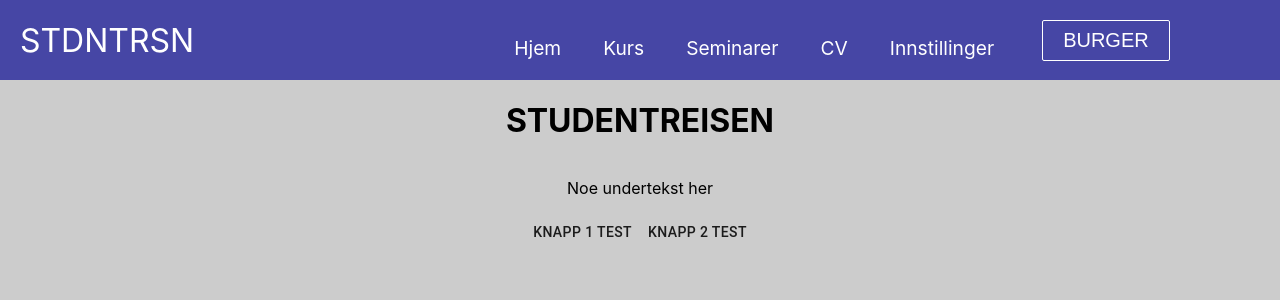
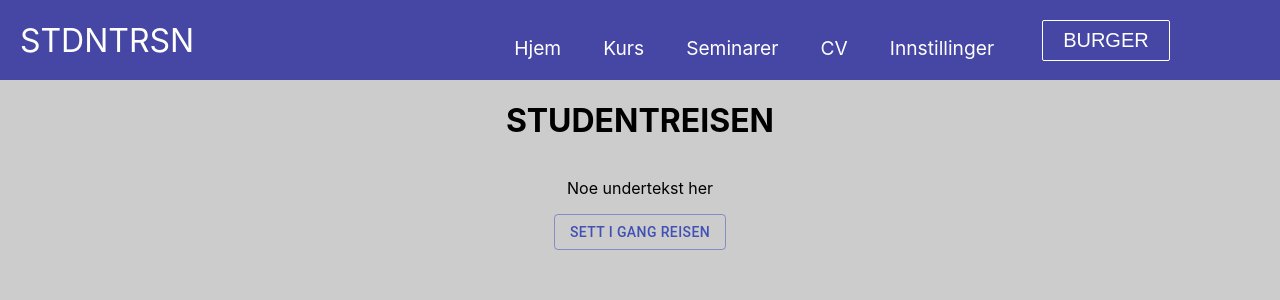
Before and after one commit to fuzzboii/Studentreisen, a React (Create React App) app: page / in a window 1280 px wide. Shown: the top 300 px of the page. Built offline with nearby package versions, Linux system fonts and the light colour scheme.

Commit message:
Endret litt på forside knappen

```diff
--- a/src/pages/Frontpage/Components/HeroSection.js
+++ b/src/pages/Frontpage/Components/HeroSection.js
@@ -9,15 +9,8 @@ function HeroSection() {
             <h1>STUDENTREISEN</h1>
             <p>Noe undertekst her</p>
             <div className="hero-btns">
-                <Button className='btns'
-
-                >
-                 Knapp 1 test
-                </Button>
-                <Button className='btns'
-
-                >
-                 Knapp 2 test <i className='knapp2' />
+                <Button className='btns' variant="outlined" color="primary">
+                 Sett i gang reisen
                 </Button>
             </div>
 
```
